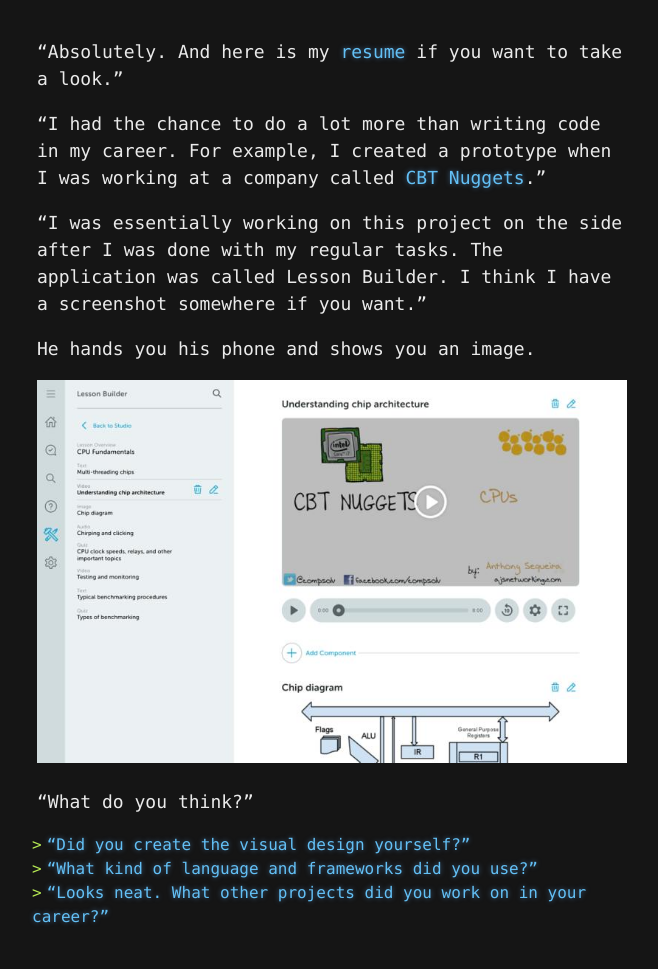
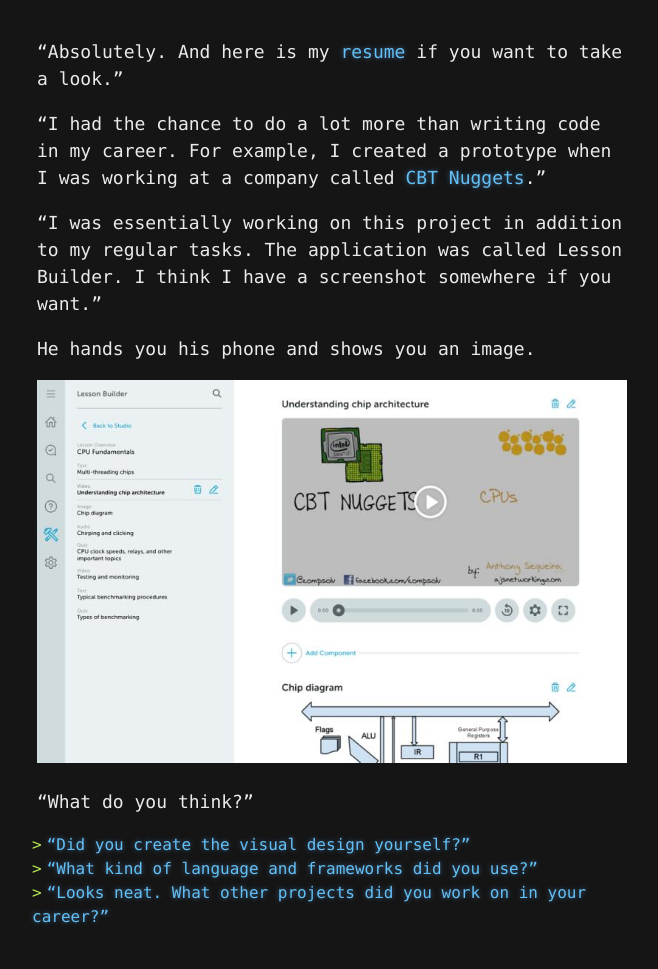
Before and after one commit to yvesgurcan/adventure, a Jekyll site: the page built from skillbuilder.md, in a window 1280 px wide. Shown: the whole page, without its empty margins (308-966 px from the left). Built offline with Jekyll 4.4.1, drawn with Linux system fonts in a browser that asks for light colours; our own code applies the rules of GitHub Pages for plain Markdown files.

Commit message:
Update skillbuilder.md

```diff
--- a/skillbuilder.md
+++ b/skillbuilder.md
@@ -2,7 +2,7 @@
 
 "I had the chance to do a lot more than writing code in my career. For example, I created a prototype when I was working at a company called [CBT Nuggets](https://www.cbtnuggets.com/)."
 
-"I was essentially working on this project on the side after I was done with my regular tasks. The application was called Lesson Builder. I think I have a screenshot somewhere if you want."
+"I was essentially working on this project in addition to my regular tasks. The application was called Lesson Builder. I think I have a screenshot somewhere if you want."
 
 He hands you his phone and shows you an image.
 
```
